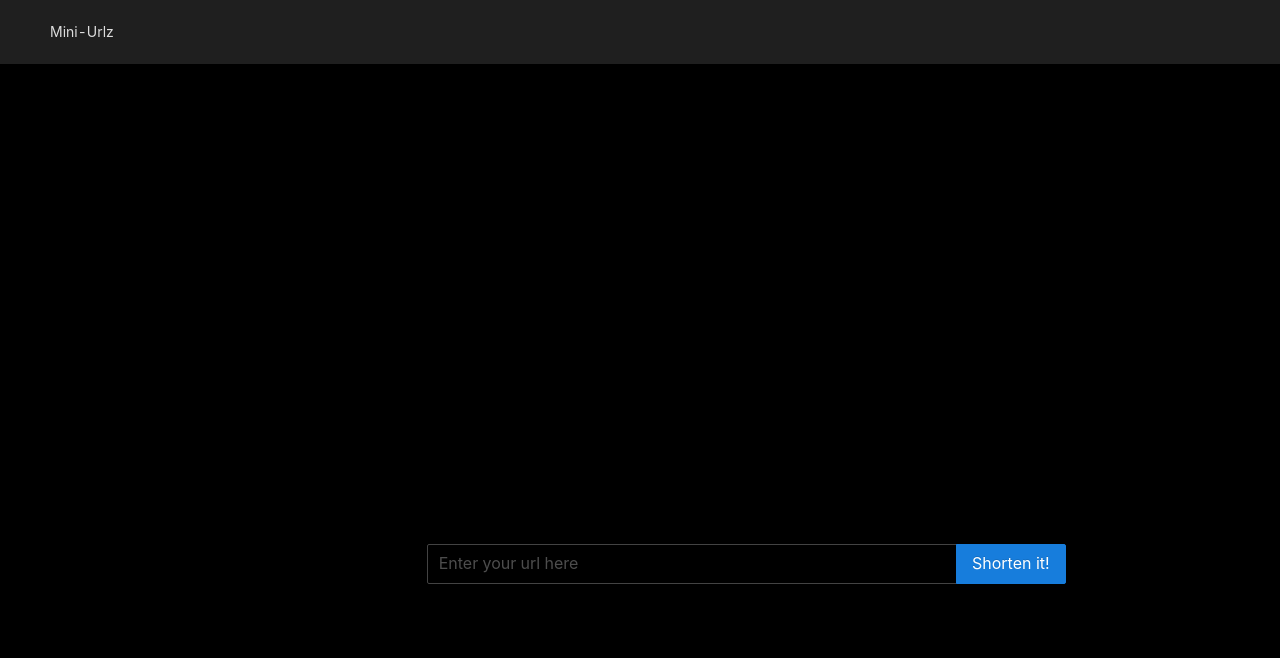
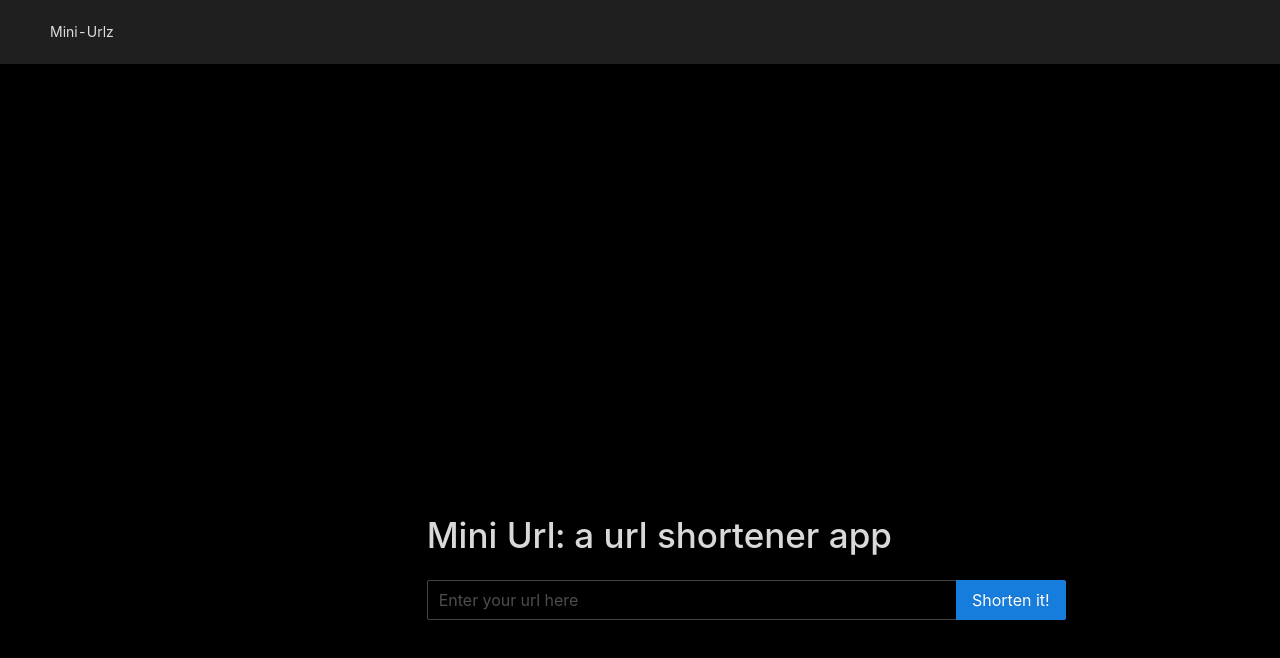
Before and after one commit to chuyouchia/mini-url, a Next.js app: page / in a window 1280 px wide. Shown: the top 658 px of the page. Built offline with nearby package versions, Linux system fonts and the light colour scheme.

Commit message:
add typing animation

```diff
--- a/pages/index.tsx
+++ b/pages/index.tsx
@@ -1,8 +1,36 @@
-import React from "react"
+import React, { useEffect, useState } from "react"
 import type { NextPage } from 'next'
 import { UrlForm } from '../components/url-form'
 import { Layout, Col, Row } from 'antd';
-const { Header, Footer, Content } = Layout;
+const { Header, Footer } = Layout;
+
+
+const TypeWriter = ({ content = "", speed = 1000 }) => {
+  const [displayedContent, setDisplayedContent] = useState("");
+  const [index, setIndex] = useState(0);
+
+  useEffect(() => {
+    /*Create a new setInterval and store its id*/
+    const animKey = setInterval(() => {
+      setIndex((index) => {
+        /*This setState function will set the index
+        to index+1 if there is more content otherwise
+        it will destory this animation*/
+
+        if (index >= content.length - 1) {
+          clearInterval(animKey);
+          return index;
+        }
+        return index + 1;
+      });
+    }, speed);
+  }, []);
+
+  useEffect(() => {
+    setDisplayedContent((displayedContent)=>displayedContent + content[index])
+  }, [index])
+  return <span className="type-writer">{displayedContent}</span>;
+}
 
 const Home: NextPage = () => {
 
@@ -12,10 +40,10 @@ const Home: NextPage = () => {
     <Row justify="space-between" align="middle" style={{height: '1000px'}}>
 
       <Col offset={8}>
+        <h1 style={{fontSize:'250%'}}>Mini Url: <TypeWriter content="a url shortener app" speed={100}/></h1>
       <UrlForm/>
       </Col>
     </Row>
-      {/* <UrlForm/> */}
     <Footer/>
   </Layout>);
 }
```
Also changed, not shown: pages/[hash].tsx (+8 -6 lines).
